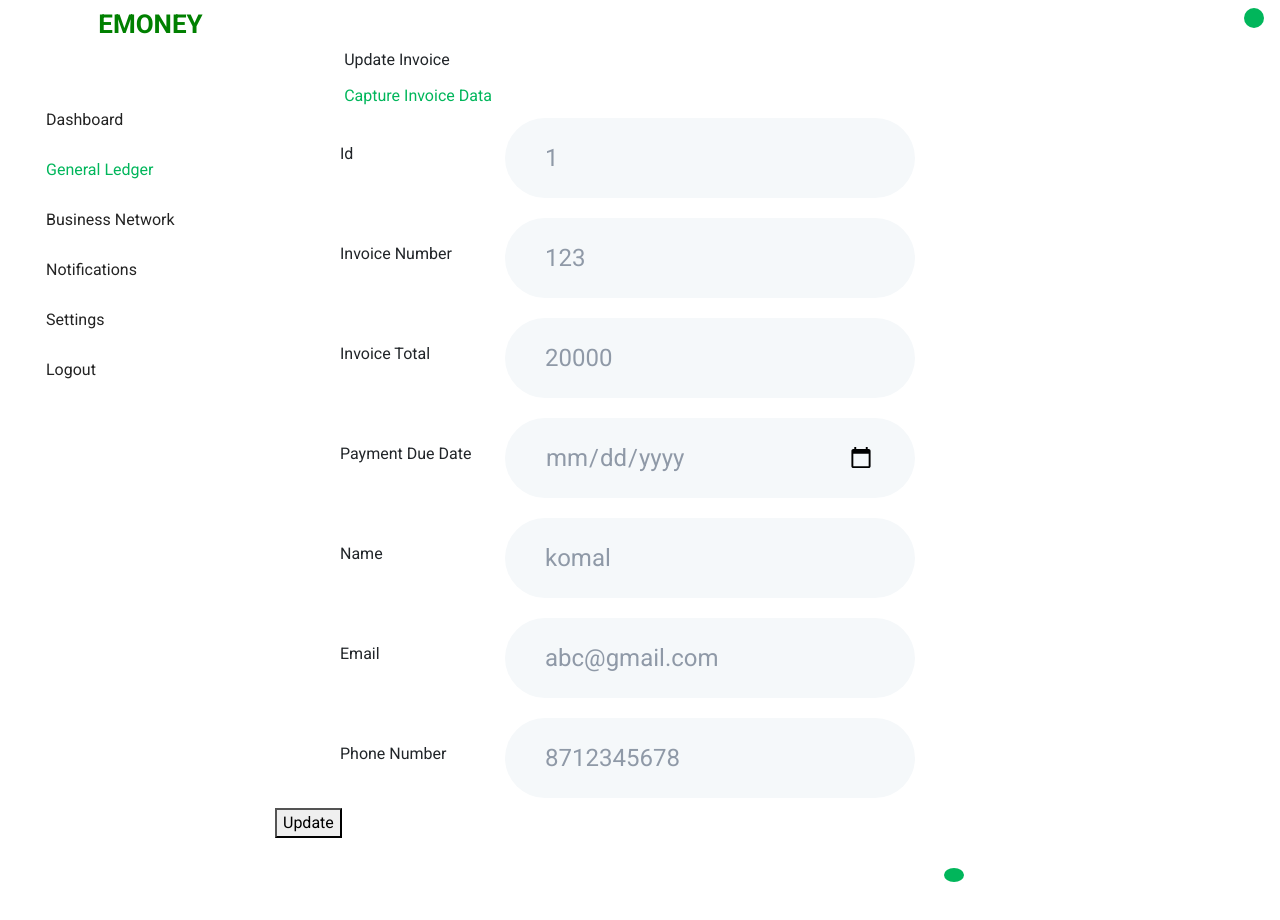
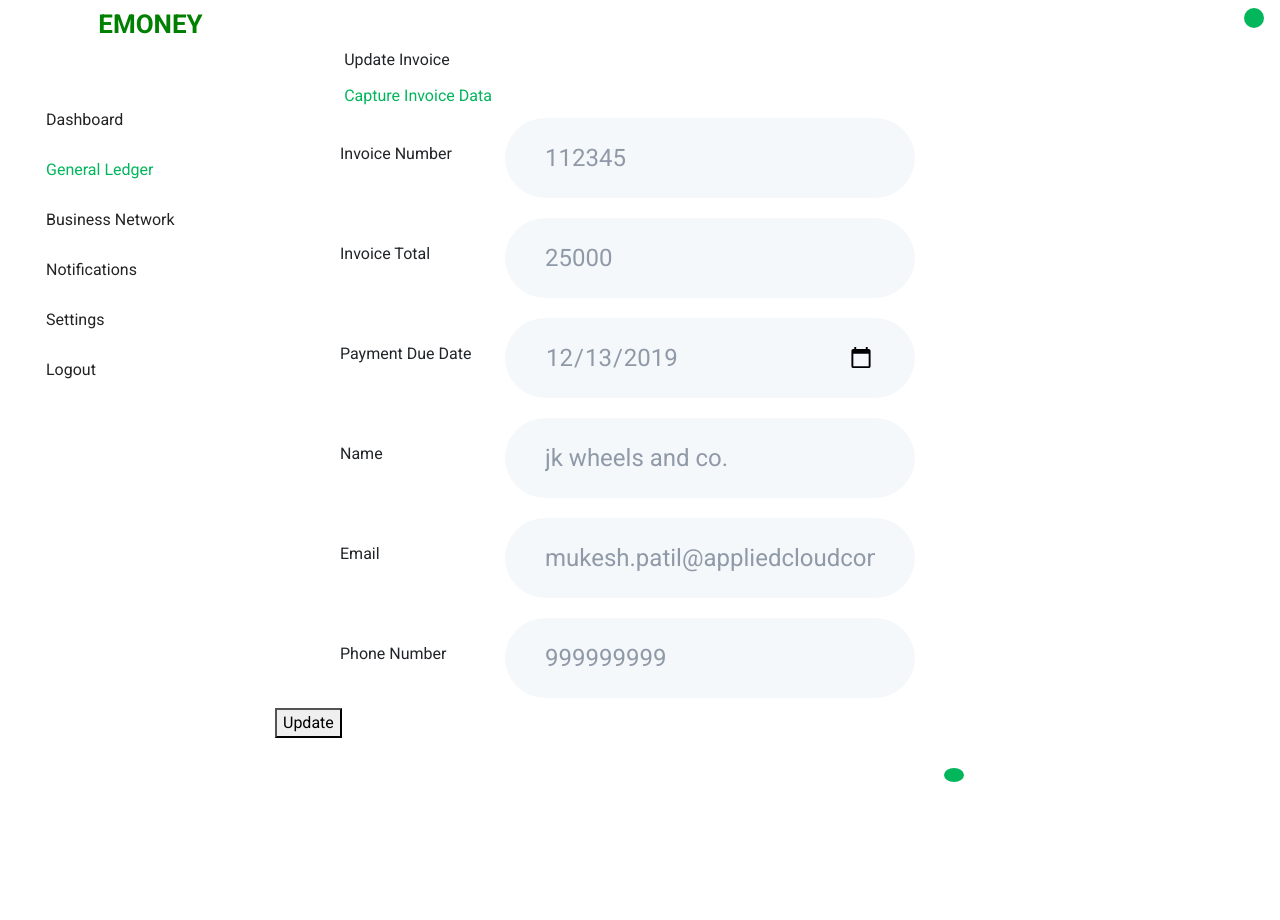
Before and after one commit to Thombare-komal/em, a React (Create React App) app: page /admin/generalledger in a window 1280 px wide. Both pictures are taken after a click on the icon 978 px from the left and 148 px from the top of the page. Shown: the top 920 px of the page. After the commit the page ends 832 px from the top, so only its background shows below. Built offline with nearby package versions, Linux system fonts and the light colour scheme; data requests are answered from the project's data file; some icons are missing.

Commit message:
redux crud update table changes

```diff
--- a/db.json
+++ b/db.json
@@ -1,31 +1,22 @@
 {
   "invoice": [
     {
-      "id": 1,
-      "invoiceNumber": 123,
-      "invoiceTotalAmount": 20000,
-      "invoiceDate": "",
-      "name": "komal",
-      "email": "abc@gmail.com",
-      "phone": 8712345678
+      "invoiceNumber": "112345",
+      "invoiceTotalAmount": "25000",
+      "invoiceDate": "2019-12-13",
+      "name": "jk wheels and co.",
+      "email": "mukesh.patil@appliedcloudcomputing.org",
+      "phone": "999999999",
+      "id": 2
     },
     {
-      "id": 2,
-      "invoiceNumber": 1234,
-      "invoiceTotalAmount": 20450,
-      "invoiceDate": "",
-      "name": "abcd",
-      "email": "abcd@gmail.com",
-      "phone": 8712345678
-    },
-    {
-      "id": "3",
-      "invoiceNumber": "11",
-      "invoiceTotalAmount": "12000",
-      "invoiceDate": "2019-12-01",
-      "name": "sam",
-      "email": "mukesh.patil@appliedcloudcomputing.com",
-      "phone": "1234567890"
+      "invoiceNumber": "5678",
+      "invoiceTotalAmount": "12340",
+      "invoiceDate": "2019-12-15",
+      "name": "tata motors",
+      "email": "abc@gmail.com",
+      "phone": "8989898989",
+      "id": 3
     }
   ]
 }
--- a/src/components/GeneralLedger/AllInvoiceTable.js
+++ b/src/components/GeneralLedger/AllInvoiceTable.js
@@ -6,14 +6,14 @@ class AllInvoiceTable extends Component {
   constructor(props) {
     super(props);
     this.state = {
-      updateId : "",
+      singleData :"",
       updateTable: false
     };
   }
-  async updateRow(id) {
+  async updateRow(singleData) {
     var self = this;
     await self.setState({
-      updateId : id,
+      singleData : singleData,
       updateTable: true
     });
 
@@ -26,7 +26,7 @@ class AllInvoiceTable extends Component {
     return (
       <div>
         {this.state.updateTable === true ? (
-          <UpdateInovice id={this.state.updateId} />
+          <UpdateInovice singleData={this.state.singleData} />
         ) : (
           <table className="table">
             <thead className="thead-dark">
@@ -51,7 +51,7 @@ class AllInvoiceTable extends Component {
                   <td>
                     <i
                       className="fa fa-edit"
-                      onClick={() => this.updateRow(row.id)}
+                      onClick={() => this.updateRow(row)}
                     ></i>
                   </td>
                   <td>
--- a/src/components/GeneralLedger/CreateInovice.js
+++ b/src/components/GeneralLedger/CreateInovice.js
@@ -7,7 +7,6 @@ class CreateInovice extends Component {
   constructor(props) {
     super(props);
     this.state = {
-      id:"",
       invoiceNumber: "",
       invoiceTotalAmount: "",
       invoiceDate: "",
@@ -36,24 +35,10 @@ class CreateInovice extends Component {
     }
     return (
       <div>
-        {/* <Form onSubmit={()=>this.handleSubmit()}> */}
           <Col md={{ offset: 1 }}>
             <h5>Create Invoice</h5>
             <span className="sub-header">Capture Invoice Data</span>
           </Col>
-          <Row className="create-invoice-form-row">
-            <Col md={{ offset: 1, span: 3 }}>
-              <Form.Label>Id</Form.Label>
-            </Col>
-            <Col md={8}>
-              <Form.Control
-                type="text"
-                name="id"
-                placeholder="Enter Id"
-                onChange={this.invoiceData}
-              />
-            </Col>
-          </Row>
           <Row className="create-invoice-form-row">
             <Col md={{ offset: 1, span: 3 }}>
               <Form.Label>Invoice Number</Form.Label>
@@ -134,36 +119,6 @@ class CreateInovice extends Component {
             </Col>
           </Row>
           <button onClick={()=>this.handleSubmit()}>submit</button>
-          {/* <Row className="create-invoice-form-row">
-            <Col md={{ offset: 1, span: 3 }}>
-              <Form.Label>Payment Mode</Form.Label>
-            </Col>
-            <Col md={8}>
-              <Form.Group as={Col} controlId="formGridState">
-                <Form.Control as="select">
-                  <option>Choose...</option>
-                  <option>Card</option>
-                  <option>Cash</option>
-                  <option>Paytm/GPay</option>
-                </Form.Control>
-              </Form.Group>
-            </Col>
-          </Row> */}
-        {/* </Form> */}
-        {/* <Form>
-          <Col md={{ offset: 1 }}>
-            <p className="sub-header">Add Attachments</p>
-          </Col>
-          <Row className="create-invoice-form-row">
-            <Col md={7}>
-              <input type="text" />
-            </Col>
-            <input id="myInput" type="file" name ="fileu" ref={(ref) => this.upload = ref} style={{ display: 'none' }} />
-            <Col md={{offset: 1, span: 3}}>
-             <Button variant="light" size="block lg" onClick={(e) => this.upload.click(console.log(e.target.files) )}>Upload</Button>
-             </Col>
-          </Row>
-        </Form> */}
       </div>
     );
   }
--- a/src/components/GeneralLedger/UpdateInvoice.js
+++ b/src/components/GeneralLedger/UpdateInvoice.js
@@ -1,69 +1,43 @@
 import React, { Component } from "react";
 import { connect } from "react-redux";
 import { Form, Row, Col, Button } from "react-bootstrap";
-import { update_invoice,fetch_single_invoice} from "../../redux/actions/Actions";
+import {
+  update_invoice,
+  fetch_single_invoice
+} from "../../redux/actions/Actions";
 
 class UpdateInovice extends Component {
   constructor(props) {
     super(props);
     this.state = {
-      id:"",
-      invoiceNumber: "",
-      invoiceTotalAmount: "",
-      invoiceDate: "",
-      name: "",
-      phone: ""
+      singleData: this.props.singleUserInvoice
     };
     this.invoiceData = this.invoiceData.bind(this);
-
   }
-  UNSAFE_componentWillMount() {
-    this.props.fetchSingleInvoice(this.props.id);
-  }
-
-  invoiceData(event) {
-    const name = event.target.name,
-      value = event.target.value;
+  invoiceData(e) {
+    const name = e.target.name,
+      value = e.target.value;
+    let singleDataValue = Object.assign({}, this.state.singleData, {
+      [name]: value
+    });
     this.setState({
-      [name]: value
+      singleData: singleDataValue
     });
   }
   handleSubmit() {
-    console.log(this.state)
-    this.props.invoice.id = this.state.id;
-    this.props.invoice.invoiceNumber = this.state.invoiceNumber;
-   this.props.invoice.invoiceDate = this.state.invoiceDate;
-   this.props.invoice.invoiceTotalAmount = this.state.invoiceTotalAmount ;
-   this.props.invoice.name = this.state.name;
-   this.props.invoice.email = this.state.email ;
-   this.props.invoice.phone = this.state.phone ;
-    const value = this.state;
-    console.log(value)
-    this.props.updateInvoice(this.props.invoice);
+    this.props.updateInvoice(this.state.singleData);
   }
   render() {
+    const id = this.state.id;
+    const { singleData } = this.state;
+
     return (
       <div>
-        {/* <Form onSubmit={()=>this.handleSubmit()}> */}
         <Col md={{ offset: 1 }}>
           <h5>Update Invoice</h5>
           <span className="sub-header">Capture Invoice Data</span>
         </Col>
         <div>
-          <Row className="create-invoice-form-row">
-              <Col md={{ offset: 1, span: 3 }}>
-                <Form.Label>Id</Form.Label>
-              </Col>
-              <Col md={8}>
-                <Form.Control
-                  type="text"
-                  name="id"
-                  defaultValue={this.props.invoice.id}
-                  placeholder="Enter Id"
-                  onChange={this.invoiceData}
-                />
-              </Col>
-            </Row>
           <Row className="create-invoice-form-row">
             <Col md={{ offset: 1, span: 3 }}>
               <Form.Label>Invoice Number</Form.Label>
@@ -72,7 +46,7 @@ class UpdateInovice extends Component {
               <Form.Control
                 type="text"
                 name="invoiceNumber"
-                  defaultValue={this.props.invoice.invoiceNumber}
+                defaultValue={singleData.invoiceNumber}
                 placeholder="Enter Invoice Number"
                 onChange={this.invoiceData}
               />
@@ -86,7 +60,7 @@ class UpdateInovice extends Component {
               <Form.Control
                 type="text"
                 name="invoiceTotalAmount"
-                  defaultValue={this.props.invoice.invoiceTotalAmount}
+                defaultValue={singleData.invoiceTotalAmount}
                 placeholder="Enter Invoice Total Amount"
                 onChange={this.invoiceData}
               />
@@ -100,7 +74,7 @@ class UpdateInovice extends Component {
               <Form.Control
                 type="date"
                 name="invoiceDate"
-                  defaultValue={this.props.invoice.invoiceDate}
+                defaultValue={singleData.invoiceDate}
                 placeholder="Select Date"
                 onChange={this.invoiceData}
               />
@@ -115,7 +89,7 @@ class UpdateInovice extends Component {
                 type="text"
                 name="name"
                 placeholder="Enter Buyer Name"
-                  defaultValue={this.props.invoice.name}
+                defaultValue={singleData.name}
                 onChange={this.invoiceData}
               />
             </Col>
@@ -128,7 +102,7 @@ class UpdateInovice extends Component {
               <Form.Control
                 type="text"
                 name="email"
-                  defaultValue={this.props.invoice.email}
+                defaultValue={singleData.email}
                 placeholder="Enter Buyer Email"
                 onChange={this.invoiceData}
               />
@@ -142,7 +116,7 @@ class UpdateInovice extends Component {
               <Form.Control
                 type="number"
                 name="phone"
-                  defaultValue={this.props.invoice.phone}
+                defaultValue={singleData.phone}
                 placeholder="Enter Buyer Mobile No"
                 onChange={this.invoiceData}
               />
@@ -150,50 +124,20 @@ class UpdateInovice extends Component {
           </Row>
         </div>
         <button onClick={() => this.handleSubmit()}>Update</button>
-        {/* <Row className="create-invoice-form-row">
-            <Col md={{ offset: 1, span: 3 }}>
-              <Form.Label>Payment Mode</Form.Label>
-            </Col>
-            <Col md={8}>
-              <Form.Group as={Col} controlId="formGridState">
-                <Form.Control as="select">
-                  <option>Choose...</option>
-                  <option>Card</option>
-                  <option>Cash</option>
-                  <option>Paytm/GPay</option>
-                </Form.Control>
-              </Form.Group>
-            </Col>
-          </Row> */}
-        {/* </Form> */}
-        {/* <Form>
-          <Col md={{ offset: 1 }}>
-            <p className="sub-header">Add Attachments</p>
-          </Col>
-          <Row className="create-invoice-form-row">
-            <Col md={7}>
-              <input type="text" />
-            </Col>
-            <input id="myInput" type="file" name ="fileu" ref={(ref) => this.upload = ref} style={{ display: 'none' }} />
-            <Col md={{offset: 1, span: 3}}>
-             <Button variant="light" size="block lg" onClick={(e) => this.upload.click(console.log(e.target.files) )}>Upload</Button>
-             </Col>
-          </Row>
-        </Form> */}
       </div>
     );
   }
 }
-const mapStateToProps = state => {
+const mapStateToProps = (state, ownProps) => {
   return {
-    invoice: state.invoice
+    singleUserInvoice: ownProps.singleData
   };
 };
 
 const mapDispatchToProps = dispatch => {
   return {
-    fetchSingleInvoice: (data) => dispatch(fetch_single_invoice(data)),
-    updateInvoice: (data) => dispatch(update_invoice(data))
+    fetchSingleInvoice: data => dispatch(fetch_single_invoice(data)),
+    updateInvoice: data => dispatch(update_invoice(data))
   };
 };
 export default connect(mapStateToProps, mapDispatchToProps)(UpdateInovice);
--- a/src/css/dashboard.css
+++ b/src/css/dashboard.css
@@ -473,6 +473,9 @@ tr:hover {
   background-color: #ffff99;
 }
 .table{
+  border-collapse: collapse;
+  border-radius: 1em;
+  overflow: hidden;
   table-layout: auto;
   width: 100%;
 }
--- a/src/redux/reducers/invoiceReducer.js
+++ b/src/redux/reducers/invoiceReducer.js
@@ -11,7 +11,7 @@ const invoiceReducer = (state = {}, { type, payload }) => {
       return Object.assign({}, state, { invoice: payload });
 
     case FETCH_SINGLE_INVOICE:
-      return Object.assign({}, state, { invoice: payload });
+      return payload;
 
     default:
       return state;
@@ -40,6 +40,9 @@ export const deleteReducer = (state = {}, { type, payload }) => {
 export const updateReducer = (state = {}, { type, payload }) => {
   switch (type) {
     case UPDATE_INVOICE:
+      if (state.id !== payload.id) {
+        return state;
+      }
       return payload;
     default:
       return state;
```
Also changed, not shown: src/redux/actions/Actions.js (+12 -11 lines). Lines whose indentation alone changed are shown as unchanged.
